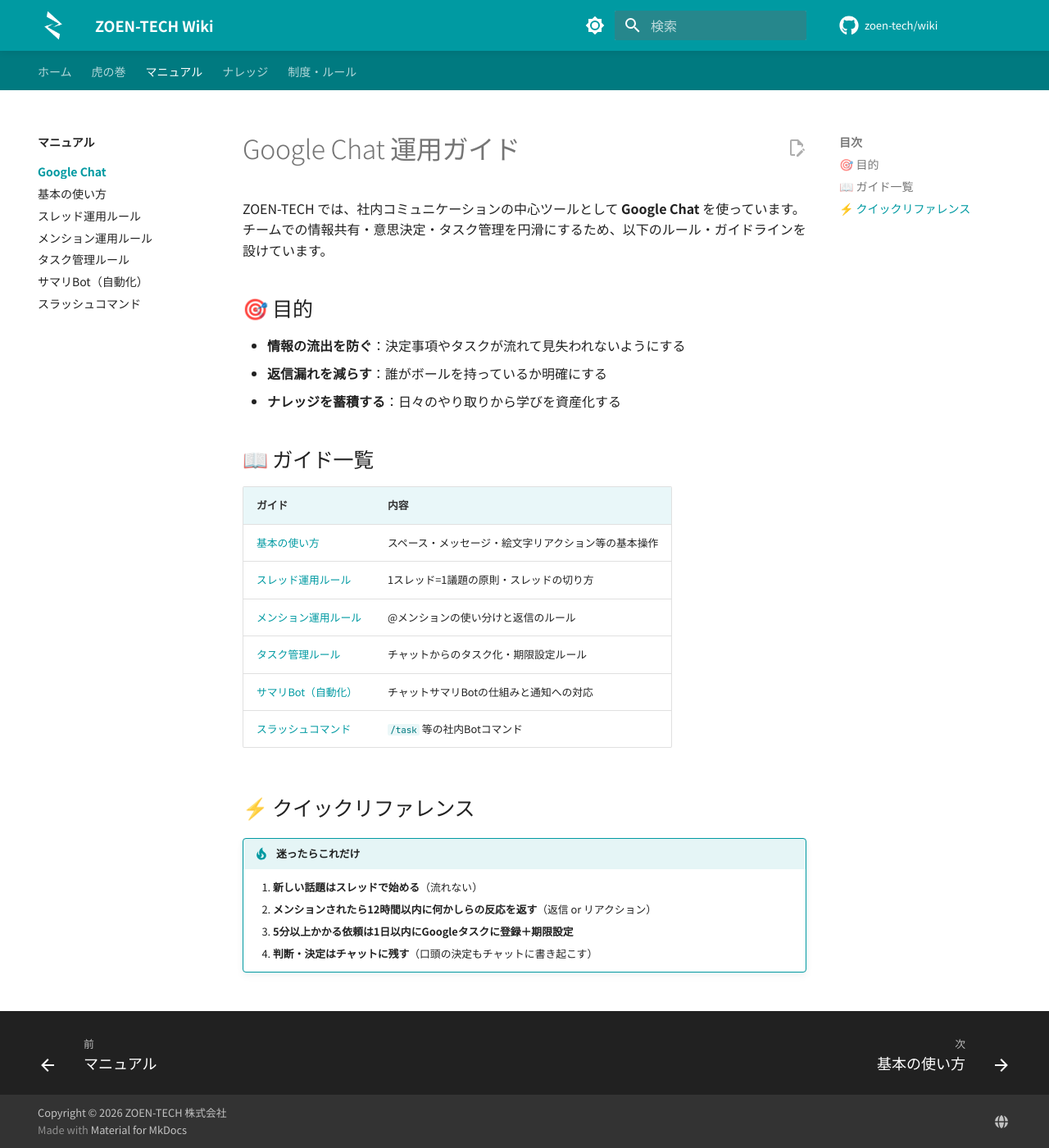
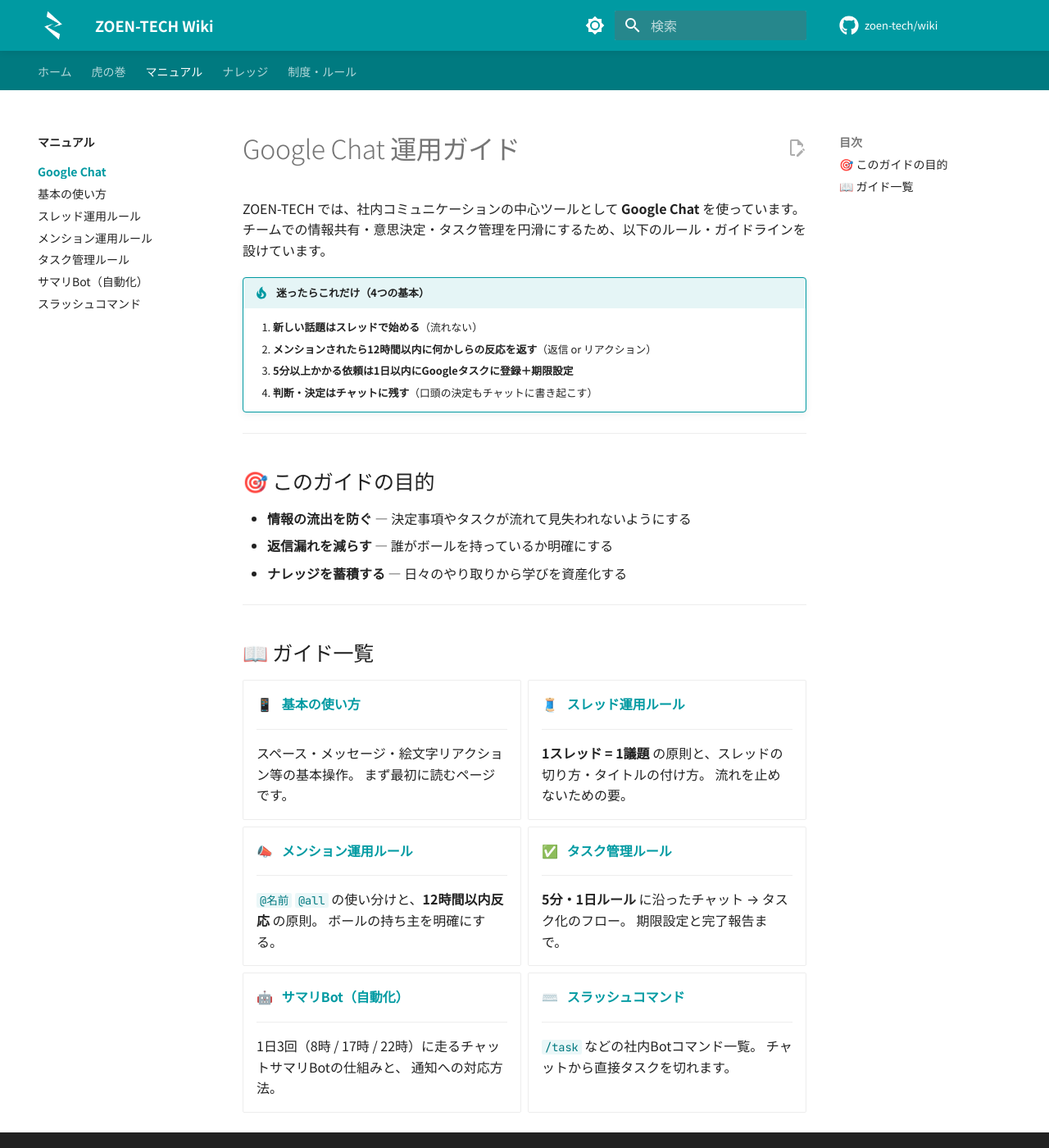
Before and after one commit to zoen-tech/wiki, an MkDocs documentation site: the page built from docs/manuals/google-chat/index.md, in a window 1280 px wide and 1400 px high. Shown: the whole window at 82% size. Built offline with MkDocs 1.6.1 and Material for MkDocs 9.7.7, drawn with Linux system fonts in a browser that asks for light colours; comment, search, counter and statistics services are not loaded.

Commit message:
マニュアル一覧ページをカード型に刷新
manuals/index と google-chat/index をテーブル/箇条書きからグリッドカード型に変更。各ガイドの内容が一目で把握できるよう、絵文字アイコン・説明文・タグを追加。準備中ツール枠も明示。

```diff
--- a/docs/manuals/google-chat/index.md
+++ b/docs/manuals/google-chat/index.md
@@ -3,27 +3,66 @@
 ZOEN-TECH では、社内コミュニケーションの中心ツールとして **Google Chat** を使っています。
 チームでの情報共有・意思決定・タスク管理を円滑にするため、以下のルール・ガイドラインを設けています。
 
-## 🎯 目的
-
-- **情報の流出を防ぐ**：決定事項やタスクが流れて見失われないようにする
-- **返信漏れを減らす**：誰がボールを持っているか明確にする
-- **ナレッジを蓄積する**：日々のやり取りから学びを資産化する
-
-## 📖 ガイド一覧
-
-| ガイド | 内容 |
-|---|---|
-| [基本の使い方](basics.md) | スペース・メッセージ・絵文字リアクション等の基本操作 |
-| [スレッド運用ルール](thread-rules.md) | 1スレッド=1議題の原則・スレッドの切り方 |
-| [メンション運用ルール](mention-rules.md) | @メンションの使い分けと返信のルール |
-| [タスク管理ルール](task-management.md) | チャットからのタスク化・期限設定ルール |
-| [サマリBot（自動化）](summary-bot.md) | チャットサマリBotの仕組みと通知への対応 |
-| [スラッシュコマンド](slash-commands.md) | `/task` 等の社内Botコマンド |
-
-## ⚡ クイックリファレンス
-
-!!! tip "迷ったらこれだけ"
+!!! tip "迷ったらこれだけ（4つの基本）"
     1. **新しい話題はスレッドで始める**（流れない）
     2. **メンションされたら12時間以内に何かしらの反応を返す**（返信 or リアクション）
     3. **5分以上かかる依頼は1日以内にGoogleタスクに登録＋期限設定**
     4. **判断・決定はチャットに残す**（口頭の決定もチャットに書き起こす）
+
+---
+
+## 🎯 このガイドの目的
+
+- **情報の流出を防ぐ** — 決定事項やタスクが流れて見失われないようにする
+- **返信漏れを減らす** — 誰がボールを持っているか明確にする
+- **ナレッジを蓄積する** — 日々のやり取りから学びを資産化する
+
+---
+
+## 📖 ガイド一覧
+
+<div class="grid cards" markdown>
+
+-   📱 &nbsp; **[基本の使い方](basics.md)**
+
+    ---
+
+    スペース・メッセージ・絵文字リアクション等の基本操作。
+    まず最初に読むページです。
+
+-   🧵 &nbsp; **[スレッド運用ルール](thread-rules.md)**
+
+    ---
+
+    **1スレッド = 1議題** の原則と、スレッドの切り方・タイトルの付け方。
+    流れを止めないための要。
+
+-   📣 &nbsp; **[メンション運用ルール](mention-rules.md)**
+
+    ---
+
+    `@名前` `@all` の使い分けと、**12時間以内反応** の原則。
+    ボールの持ち主を明確にする。
+
+-   ✅ &nbsp; **[タスク管理ルール](task-management.md)**
+
+    ---
+
+    **5分・1日ルール** に沿ったチャット → タスク化のフロー。
+    期限設定と完了報告まで。
+
+-   🤖 &nbsp; **[サマリBot（自動化）](summary-bot.md)**
+
+    ---
+
+    1日3回（8時 / 17時 / 22時）に走るチャットサマリBotの仕組みと、
+    通知への対応方法。
+
+-   ⌨️ &nbsp; **[スラッシュコマンド](slash-commands.md)**
+
+    ---
+
+    `/task` などの社内Botコマンド一覧。
+    チャットから直接タスクを切れます。
+
+</div>
--- a/docs/manuals/index.md
+++ b/docs/manuals/index.md
@@ -1,9 +1,67 @@
 # マニュアル
 
-ZOEN-TECH で利用するツール・業務フローのマニュアル一覧。
+ZOEN-TECH で利用するツール・業務フローのマニュアル一覧です。
 
-## 一覧
+各ツールの基本操作と、社内独自の運用ルールをまとめています。
 
-- [Google Chat 運用マニュアル](google-chat/index.md) — スレッド・メンション・タスク管理・サマリBot
+---
 
-今後、各種ツール（Notion・GitHub・GWS など）のマニュアルを追加予定です。
+## 📚 公開中のマニュアル
+
+<div class="grid cards" markdown>
+
+-   💬 &nbsp; **[Google Chat 運用マニュアル](google-chat/index.md)**
+
+    ---
+
+    社内コミュニケーションの中心ツール。
+    スレッド運用・メンション・タスク管理・サマリBot・スラッシュコマンドまで。
+
+    `基本` `スレッド` `メンション` `タスク` `Bot` `/task`
+
+</div>
+
+---
+
+## 🚧 準備中のマニュアル
+
+今後、以下のツール・業務フローのマニュアルを順次追加していきます。
+
+<div class="grid cards" markdown>
+
+-   📝 &nbsp; **Notion**
+
+    ---
+
+    プロジェクト管理・議事録・ドキュメンテーション。
+
+    *準備中*
+
+-   🐙 &nbsp; **GitHub**
+
+    ---
+
+    リポジトリ管理・PRレビュー・Issueトラッキングのルール。
+
+    *準備中*
+
+-   ☁️ &nbsp; **Google Workspace**
+
+    ---
+
+    Drive / Docs / Sheets / Calendar の社内運用ルール。
+
+    *準備中*
+
+-   🎨 &nbsp; **Figma**
+
+    ---
+
+    デザインファイルの命名規則とライブラリ運用。
+
+    *準備中*
+
+</div>
+
+!!! note "マニュアルの追加リクエスト"
+    「このツールのマニュアルが欲しい」というリクエストがあれば、Google Chat の運営スペースで気軽に提案してください。
```
